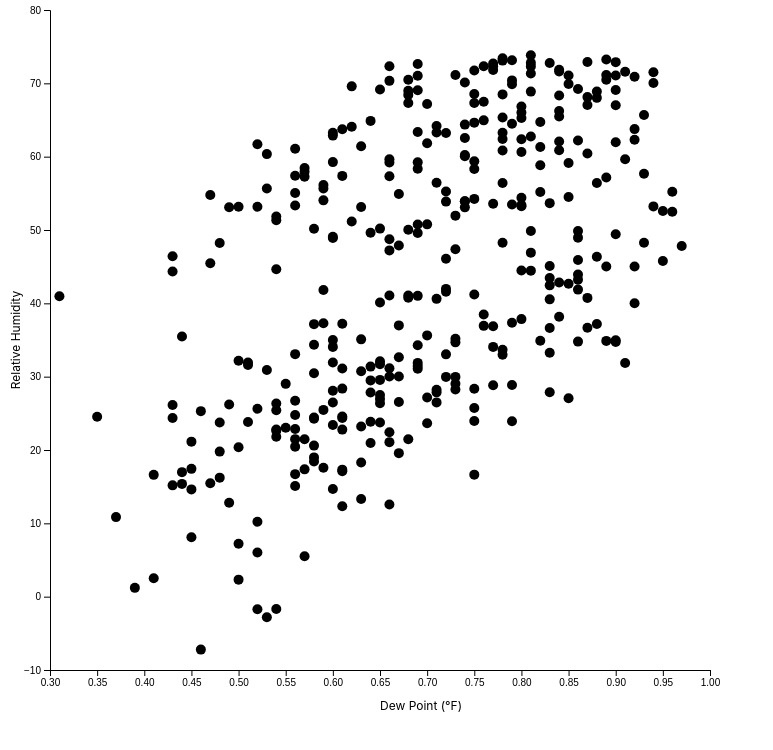
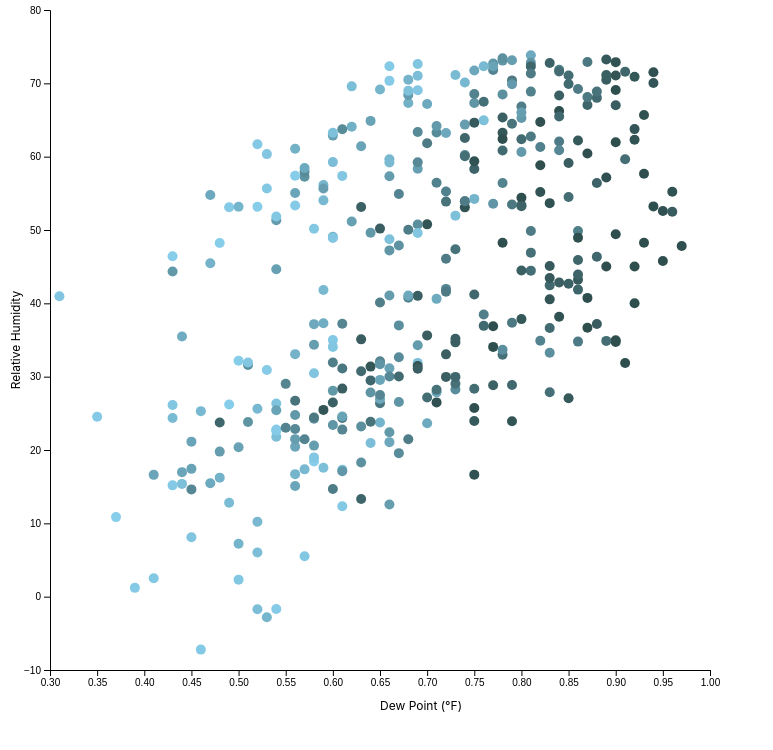
Before and after one commit to mwgolden/react-data-viz, a React (Create React App) app: page / in a window 1280 px wide. Shown: the top 750 px of the page, without its empty margins (0-773 px from the left). Built offline with nearby package versions, Linux system fonts and the light colour scheme.

Commit message:
add color scale to scatterplot

```diff
--- a/src/DewPointHumidityScatter.js
+++ b/src/DewPointHumidityScatter.js
@@ -26,7 +26,8 @@ export default function DewPointHumidityScatter({ data }){
 
     const accessors = {
         yAccessor: d => d.dewPoint,
-        xAccessor: d => d.humidity
+        xAccessor: d => d.humidity,
+        colorAccessor: d => d.cloudCover
     }
 
     const scales = {
@@ -37,7 +38,10 @@ export default function DewPointHumidityScatter({ data }){
         yScale: scaleLinear()
                     .domain(extent(data, accessors.yAccessor))
                     .range([dimensions.boundedHeight, 0])
-                    .nice()
+                    .nice(),
+        colorScale: scaleLinear()
+                        .domain(extent(data, accessors.colorAccessor))
+                        .range(['skyblue', 'darkslategrey'])
     }
 
     const chartInfo = {
--- a/src/components/ScatterPlot.js
+++ b/src/components/ScatterPlot.js
@@ -6,8 +6,8 @@ export default function ScatterPlot(props) {
     const scatterPlotRef = useRef()
 
     const { data } = props.chart
-    const { xScale, yScale } = props.chart.scales
-    const { xAccessor, yAccessor } = props.chart.accessors
+    const { xScale, yScale, colorScale } = props.chart.scales
+    const { xAccessor, yAccessor, colorAccessor } = props.chart.accessors
 
     useEffect( () => {
         const scatterPlot = select(scatterPlotRef.current)
@@ -17,7 +17,7 @@ export default function ScatterPlot(props) {
             .attr('cx', d => xScale(xAccessor(d)))
             .attr('cy', d => yScale(yAccessor(d)))
             .attr('r', 5)
-            .attr('fill', 'black')
+            .attr('fill', d => colorScale(colorAccessor(d)))
 
     }, [xScale, yScale, xAccessor, yAccessor, data])
 
```
